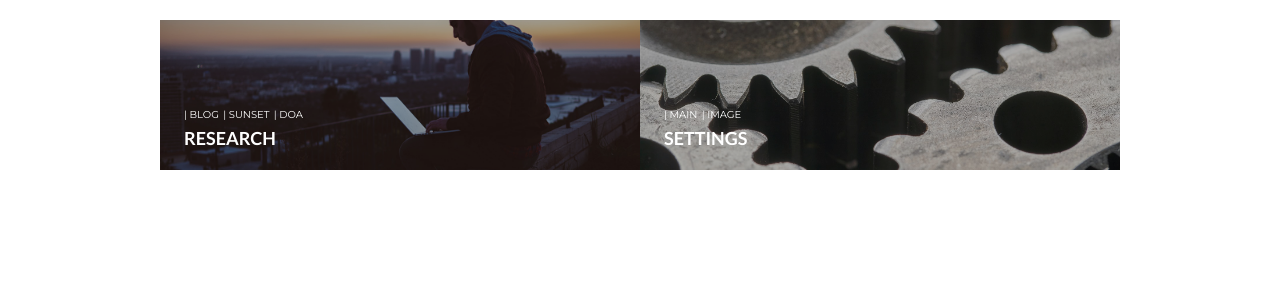
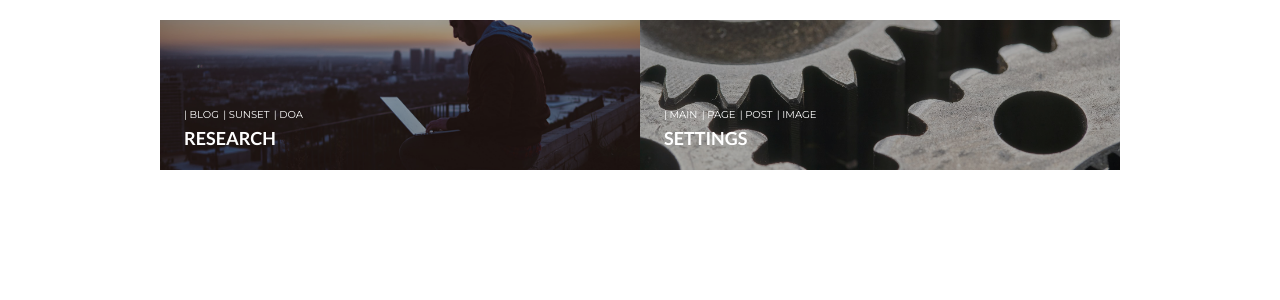
Before and after one commit to userdoa/userdoa.github.io, a Jekyll site: the page built from index.html, in a window 1280 px wide. Shown: the part 183-483 px from the top of the page. Built offline with Jekyll 4.4.1, drawn with Linux system fonts in a browser that asks for light colours; the list of posts is cut into pages by our own code.

Commit message:
Update index.html

```diff
--- a/index.html
+++ b/index.html
@@ -23,6 +23,8 @@ layout: home-page
       </a>
       <div class="post-card-body">
         <a href="https://github.com/userdoa/userdoa.github.io/blob/master/index.html" class="tag">| main</a>
+        <a href="https://github.com/userdoa/userdoa.github.io/tree/master/_pages" class="tag">| page</a>
+        <a href="https://github.com/userdoa/userdoa.github.io/tree/master/_posts" class="tag">| post</a>
         <a href="https://github.com/userdoa/userdoa.github.io/tree/master/assets/img" class="tag">| image</a>
         <a href="https://github.com/userdoa/userdoa.github.io" class="post-card-link"><h3 class="post-card-title">settings</h3></a>
       </div>
```
